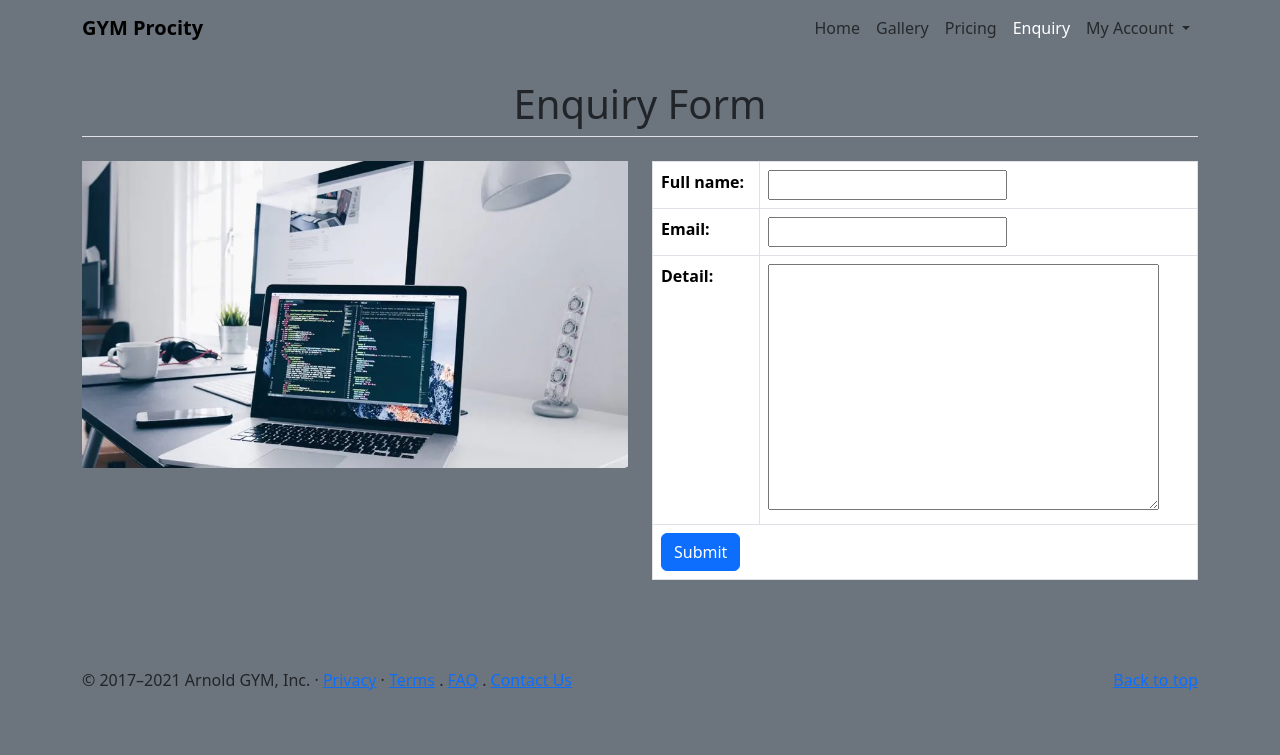
After one commit to Omsurvase24/Gym-Management-System, a Django app: page /enquiry in a window 1280 px wide. The commit adds this page. Shown: the top 755 px of the page. Run offline with Django 4.2, Linux system fonts and the light colour scheme; some libraries are stand-ins or nearby versions.

Commit message:
enquiryform

```diff
--- /dev/null
+++ b/main/forms.py
@@ -0,0 +1,8 @@
+from django import forms
+from . import models
+
+
+class EnquiryForm(forms.ModelForm):
+    class Meta:
+        model = models.Enquiry
+        fields = ('full_name', 'email', 'detail')
--- a/main/models.py
+++ b/main/models.py
@@ -44,3 +44,13 @@ class Faq(models.Model):
 
     def __str__(self):
         return self.quest
+
+
+class Enquiry(models.Model):
+    full_name = models.CharField(max_length=150)
+    email = models.EmailField()
+    detail = models.TextField()
+    send_time = models.DateTimeField(auto_now_add=True)
+
+    def __str__(self):
+        return self.full_name
--- a/main/templates/base.html
+++ b/main/templates/base.html
@@ -33,7 +33,7 @@
 	          <a class="nav-link" href="pricing.php">Pricing</a>
 	        </li>
 	        <li class="nav-item">
-	          <a class="nav-link btn btn-sm btn-dark text-white" href="enquiry.php">Enquiry</a>
+	          <a class="nav-link btn btn-sm btn-dark text-white" href="{% url 'enquiry' %}">Enquiry</a>
 	        </li>
 	        <li class="nav-item dropdown">
 	          <a class="nav-link dropdown-toggle" href="#" id="navbarScrollingDropdown" role="button" data-bs-toggle="dropdown" aria-expanded="false">
--- /dev/null
+++ b/main/templates/enquiry.html
@@ -0,0 +1,32 @@
+{% extends "base.html" %}
+{% load static %}
+{% block content %}
+    <main>
+		<!-- Services -->
+		<section class="container my-4">
+			<h1 class="text-center mb-4 section-heading border-bottom pb-2">Enquiry Form</h1>
+			<div class="row">
+				<div class="col-md-6">
+					<img src="{% static 'imgs/enquiry.webp' %}" class="img-fluid" />
+				</div>
+				<div class="col-md-6">
+					{% if msg %}
+					<p class = "text-dark">{{msg}}</p>
+					{% endif %}
+					<form method="post" action="{% url 'enquiry' %}">
+						{% csrf_token %}
+						<table class="table table-bordered">
+							{{form.as_table}}
+							<tr>
+								<td colspan="2">
+									<input type="submit" class="btn btn-primary" />
+								</td>
+							</tr>
+						</table>
+					</form>
+				</div>
+			</div>
+		</section>
+		<!-- End -->
+    </main>
+{% endblock %}
--- a/main/urls.py
+++ b/main/urls.py
@@ -7,6 +7,7 @@ urlpatterns = [
     path('', views.home, name='home'),
     path('pagedetail/<int:id>', views.page_detail, name='pagedetail'),
     path('faq', views.faq_list, name='faq'),
+    path('enquiry', views.enquiry, name='enquiry'),
 ]
 
 if settings.DEBUG:
--- a/main/views.py
+++ b/main/views.py
@@ -1,5 +1,6 @@
 from django.shortcuts import render
 from . import models
+from . import forms
 # Create your views here.
 
 # Home
@@ -19,3 +20,14 @@ def page_detail(request, id):
 def faq_list(request):
     faq = models.Faq.objects.all()
     return render(request, 'faq.html', {'faqs': faq})
+
+
+def enquiry(request):
+    msg = ''
+    if request.method == 'POST':
+        form = forms.EnquiryForm(request.POST)
+        if form.is_valid:
+            form.save()
+            msg = 'Data has been saved'
+    form = forms.EnquiryForm
+    return render(request, 'enquiry.html', {'form': form, 'msg': msg})
```
Also changed, not shown: main/admin.py (+7 -0 lines), main/migrations/0006_enquiry.py (added), main/static/imgs/enquiry.webp (added).
